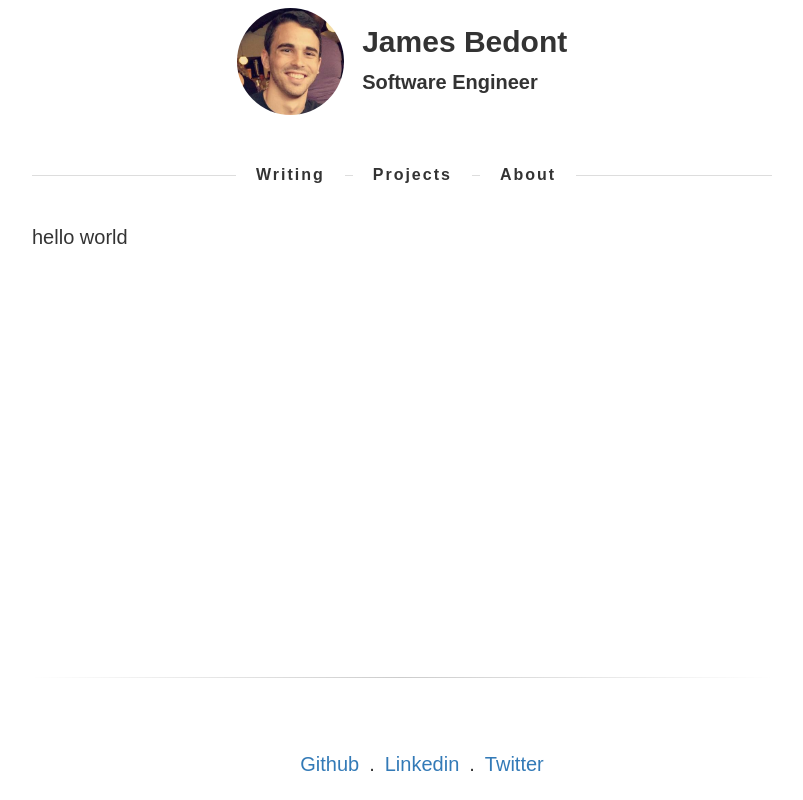
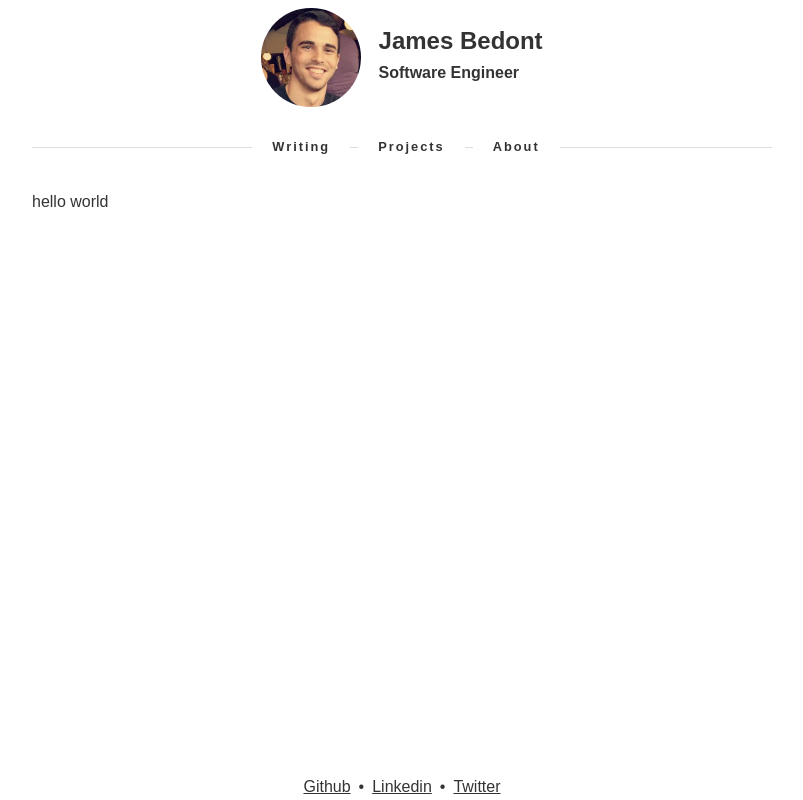
Before and after one commit to JamesBedont/personal-website, a Next.js app: page / in a window 1280 px wide. Shown: the whole page, without its empty margins (238-1041 px from the left). Built offline with nearby package versions, Linux system fonts and the light colour scheme.

Commit message:
finalized footer

```diff
--- a/components/footer.js
+++ b/components/footer.js
@@ -1,22 +1,11 @@
 const Footer = () => {
   return (
     <footer className='footer'>
-      <div className='footer-line'></div>
-      <div className='footer-content'>
-        <ul className='list-inline'>
-          <li>
-            <a href='https://www.github.com/JamesBedont'>Github</a>
-          </li>
-          <li>.</li>
-          <li>
-            <a href='https://www.linkedin.com/in/jamesbedont'>Linkedin</a>
-          </li>
-          <li>.</li>
-          <li>
-            <a href='https://www.twitter.com/jamesbedont'>Twitter</a>
-          </li>
-        </ul>
-      </div>
+      <a href='/'>Github</a>
+      <span className='footer-text-separator'>•</span>
+      <a href='/about'>Linkedin</a>
+      <span className='footer-text-separator'>•</span>
+      <a href='/archive'>Twitter</a>
     </footer>
   );
 };
--- a/styles.css
+++ b/styles.css
@@ -1,10 +1,8 @@
 body {
-  /* font-family: 'SF Pro Text', 'SF Pro Icons', system-ui; */
   max-width: 740px;
   margin: 0 auto;
   font-family: 'Source Sans Pro', sans-serif;
   color: rgba(0, 0, 0, 0.8);
-  font-size: 20px;
   line-height: 1.6;
 }
 
@@ -24,38 +22,9 @@ body {
 }
 
 footer {
-  flex-shrink: 0;
-}
-
-.footer-content {
   display: flex;
   justify-content: center;
-}
-
-.footer-line {
-  background: #ddd;
-  background: -webkit-gradient(
-    linear,
-    left top,
-    right top,
-    from(rgba(255, 255, 255, 0)),
-    color-stop(#ccc),
-    to(rgba(255, 255, 255, 0))
-  );
-  background: -webkit-linear-gradient(
-    left,
-    rgba(255, 255, 255, 0),
-    #ccc,
-    rgba(255, 255, 255, 0)
-  );
-  background: linear-gradient(
-    to right,
-    rgba(255, 255, 255, 0),
-    #ccc,
-    rgba(255, 255, 255, 0)
-  );
-  height: 1px;
-  margin: 2.5em 0;
+  flex-shrink: 0;
 }
 
 .list-inline > li {
@@ -95,7 +64,7 @@ header {
 
 nav {
   padding: 0px;
-  margin-top: 35px;
+  margin-top: 15px;
   text-align: center;
   width: 100%;
 }
@@ -149,3 +118,12 @@ nav > ul > li:nth-child(n + 1) {
 #title-text {
   margin-left: 18px;
 }
+
+.footer-text-separator {
+  margin-left: 8px;
+  margin-right: 8px;
+}
+
+footer a {
+  color: inherit;
+}
```
